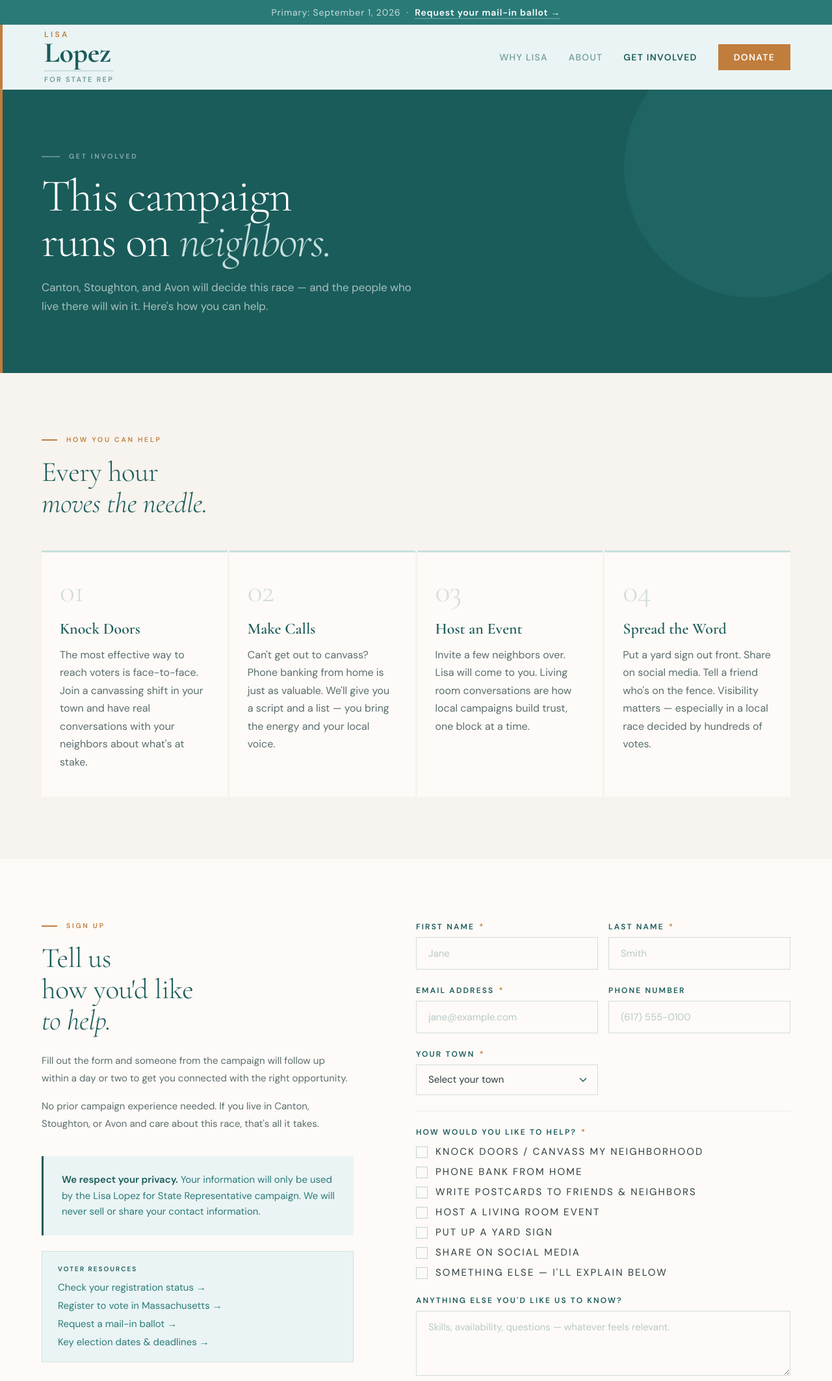
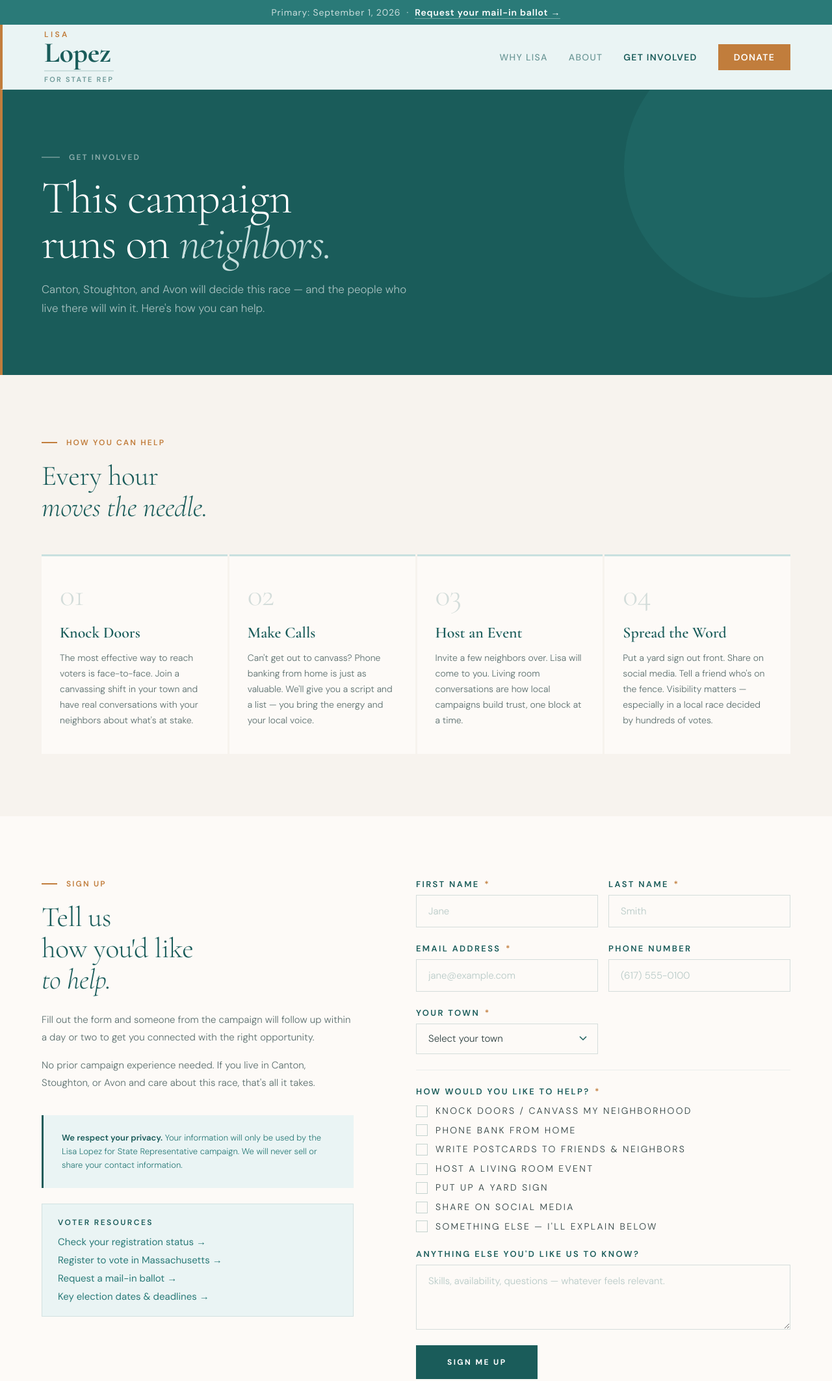
Before and after one commit to nickdelv/lopez-campaign-site, a plain HTML site: page get-involved.html in a window 1280 px wide. Shown: the top 2125 px of the page at 65% size. Drawn offline with nearby package versions, Linux system fonts and the light colour scheme.

Commit message:
bump eyebrow sizing

```diff
--- a/about.css
+++ b/about.css
@@ -32,9 +32,9 @@
 }
 .eyebrow-text {
   font-family: "DM Sans", sans-serif;
-  font-size: 10.5px;
+  font-size: 12px;
   font-weight: 600;
-  letter-spacing: 0.26em;
+  letter-spacing: 0.18em;
   text-transform: uppercase;
   color: var(--teal-mid);
 }
@@ -70,7 +70,7 @@
 }
 .page-header-nav-label {
   font-family: "DM Sans", sans-serif;
-  font-size: 9.5px;
+  font-size: 12px;
   font-weight: 600;
   letter-spacing: 0.22em;
   text-transform: uppercase;
@@ -163,7 +163,7 @@
 }
 .company-callout-label {
   font-family: "DM Sans", sans-serif;
-  font-size: 9.5px;
+  font-size: 12px;
   font-weight: 600;
   letter-spacing: 0.22em;
   text-transform: uppercase;
@@ -250,7 +250,7 @@
 }
 .timeline-year {
   font-family: "DM Sans", sans-serif;
-  font-size: 10px;
+  font-size: 12px;
   font-weight: 600;
   letter-spacing: 0.2em;
   text-transform: uppercase;
@@ -325,9 +325,9 @@
 }
 .arc-eyebrow-text {
   font-family: "DM Sans", sans-serif;
-  font-size: 10.5px;
+  font-size: 12px;
   font-weight: 600;
-  letter-spacing: 0.26em;
+  letter-spacing: 0.18em;
   text-transform: uppercase;
   color: rgba(255, 255, 255, 0.45);
 }
@@ -402,7 +402,7 @@
 }
 .role-org {
   font-family: "DM Sans", sans-serif;
-  font-size: 12px;
+  font-size: 13px;
   font-weight: 500;
   letter-spacing: 0.06em;
   color: var(--text-lt);
--- a/get-involved.css
+++ b/get-involved.css
@@ -44,9 +44,9 @@
 }
 .eyebrow-text {
   font-family: "DM Sans", sans-serif;
-  font-size: 10.5px;
+  font-size: 12px;
   font-weight: 600;
-  letter-spacing: 0.26em;
+  letter-spacing: 0.18em;
   text-transform: uppercase;
   color: rgba(255, 255, 255, 0.5);
 }
@@ -66,7 +66,7 @@
 .page-header-sub {
   font-family: "DM Sans", sans-serif;
   font-size: 17px;
-  font-weight: 400;
+  font-weight: 300;
   line-height: 1.72;
   color: rgba(255, 255, 255, 0.62);
   max-width: 580px;
@@ -119,8 +119,8 @@
 }
 .way-body {
   font-family: "DM Sans", sans-serif;
-  font-size: 16px;
-  font-weight: 400;
+  font-size: 14px;
+  font-weight: 300;
   line-height: 1.72;
   color: var(--text-lt);
 }
@@ -151,7 +151,7 @@
 .form-intro-body {
   font-family: "DM Sans", sans-serif;
   font-size: 15px;
-  font-weight: 400;
+  font-weight: 300;
   line-height: 1.8;
   color: var(--text-lt);
 }
@@ -167,8 +167,8 @@
 }
 .form-promise-text {
   font-family: "DM Sans", sans-serif;
-  font-size: 15px;
-  font-weight: 400;
+  font-size: 13px;
+  font-weight: 300;
   line-height: 1.65;
   color: var(--teal-mid);
 }
@@ -184,7 +184,7 @@
 }
 .form-voter-title {
   font-family: "DM Sans", sans-serif;
-  font-size: 10px;
+  font-size: 12px;
   font-weight: 600;
   letter-spacing: 0.2em;
   text-transform: uppercase;
@@ -232,7 +232,7 @@
 
 label {
   font-family: "DM Sans", sans-serif;
-  font-size: 12px;
+  font-size: 13px;
   font-weight: 600;
   letter-spacing: 0.18em;
   text-transform: uppercase;
@@ -250,7 +250,7 @@ select,
 textarea {
   font-family: "DM Sans", sans-serif;
   font-size: 15px;
-  font-weight: 400;
+  font-weight: 300;
   color: var(--text);
   background: var(--white);
   border: 1.5px solid rgba(26, 92, 90, 0.18);
@@ -328,8 +328,8 @@ textarea {
 }
 .checkbox-label {
   font-family: "DM Sans", sans-serif;
-  font-size: 15px;
-  font-weight: 400;
+  font-size: 14px;
+  font-weight: 300;
   color: var(--text);
   line-height: 1.4;
   user-select: none;
--- a/get-involved.html
+++ b/get-involved.html
@@ -48,8 +48,8 @@
       rel="stylesheet"
     />
     <link rel="icon" type="image/svg+xml" href="assets/favicon.svg" />
-    <link rel="stylesheet" href="shared.css?v=5" />
-    <link rel="stylesheet" href="get-involved.css?v=3" />
+    <link rel="stylesheet" href="shared.css?v=6" />
+    <link rel="stylesheet" href="get-involved.css?v=4" />
   </head>
   <body>
     <div id="site-header"></div>
--- a/index.css
+++ b/index.css
@@ -58,9 +58,9 @@
 }
 .eyebrow-text {
   font-family: "DM Sans", sans-serif;
-  font-size: 10.5px;
+  font-size: 12px;
   font-weight: 600;
-  letter-spacing: 0.26em;
+  letter-spacing: 0.18em;
   text-transform: uppercase;
   color: var(--teal-mid);
 }
@@ -171,7 +171,7 @@
 }
 .why-sig-title {
   font-family: "DM Sans", sans-serif;
-  font-size: 10px;
+  font-size: 12px;
   font-weight: 500;
   letter-spacing: 0.18em;
   text-transform: uppercase;
@@ -214,9 +214,9 @@
 }
 .issues-eyebrow-text {
   font-family: "DM Sans", sans-serif;
-  font-size: 10.5px;
+  font-size: 12px;
   font-weight: 600;
-  letter-spacing: 0.26em;
+  letter-spacing: 0.18em;
   text-transform: uppercase;
   color: rgba(255, 255, 255, 0.45);
 }
@@ -340,7 +340,7 @@
 }
 .endorsement-title {
   font-family: "DM Sans", sans-serif;
-  font-size: 11px;
+  font-size: 13px;
   font-weight: 400;
   color: var(--text-lt);
   margin-top: 3px;
@@ -381,7 +381,7 @@
 }
 .cred-label {
   font-family: "DM Sans", sans-serif;
-  font-size: 10px;
+  font-size: 12px;
   font-weight: 600;
   letter-spacing: 0.2em;
   text-transform: uppercase;
@@ -464,7 +464,7 @@
 }
 .record-label {
   font-family: "DM Sans", sans-serif;
-  font-size: 10px;
+  font-size: 12px;
   font-weight: 600;
   letter-spacing: 0.2em;
   text-transform: uppercase;
--- a/shared.css
+++ b/shared.css
@@ -187,7 +187,7 @@ footer {
 }
 .footer-col-title {
   font-family: "DM Sans", sans-serif;
-  font-size: 10px;
+  font-size: 12px;
   font-weight: 600;
   letter-spacing: 0.22em;
   text-transform: uppercase;
@@ -230,14 +230,14 @@ footer {
 }
 .footer-legal {
   font-family: "DM Sans", sans-serif;
-  font-size: 11px;
+  font-size: 13px;
   font-weight: 400;
   color: rgba(255, 255, 255, 0.18);
   line-height: 1.6;
 }
 .footer-credit {
   font-family: "DM Sans", sans-serif;
-  font-size: 11px;
+  font-size: 13px;
   font-weight: 400;
   color: rgba(255, 255, 255, 0.18);
 }
@@ -257,9 +257,9 @@ footer {
 }
 .section-eyebrow-text {
   font-family: "DM Sans", sans-serif;
-  font-size: 10.5px;
+  font-size: 12px;
   font-weight: 600;
-  letter-spacing: 0.26em;
+  letter-spacing: 0.18em;
   text-transform: uppercase;
   color: var(--amber);
 }
@@ -321,9 +321,9 @@ footer {
 }
 .cta-eyebrow {
   font-family: "DM Sans", sans-serif;
-  font-size: 10px;
+  font-size: 12px;
   font-weight: 600;
-  letter-spacing: 0.28em;
+  letter-spacing: 0.18em;
   text-transform: uppercase;
   color: rgba(255, 255, 255, 0.5);
   margin-bottom: 14px;
--- a/thank-you.css
+++ b/thank-you.css
@@ -76,9 +76,9 @@ main::after {
 }
 .ty-eyebrow-text {
   font-family: "DM Sans", sans-serif;
-  font-size: 10.5px;
+  font-size: 12px;
   font-weight: 600;
-  letter-spacing: 0.26em;
+  letter-spacing: 0.18em;
   text-transform: uppercase;
   color: rgba(255, 255, 255, 0.5);
 }
```
Also changed, not shown: 404.html (+3 -3 lines), about.html (+2 -2 lines), index.html (+2 -2 lines), thank-you.html (+2 -2 lines).
